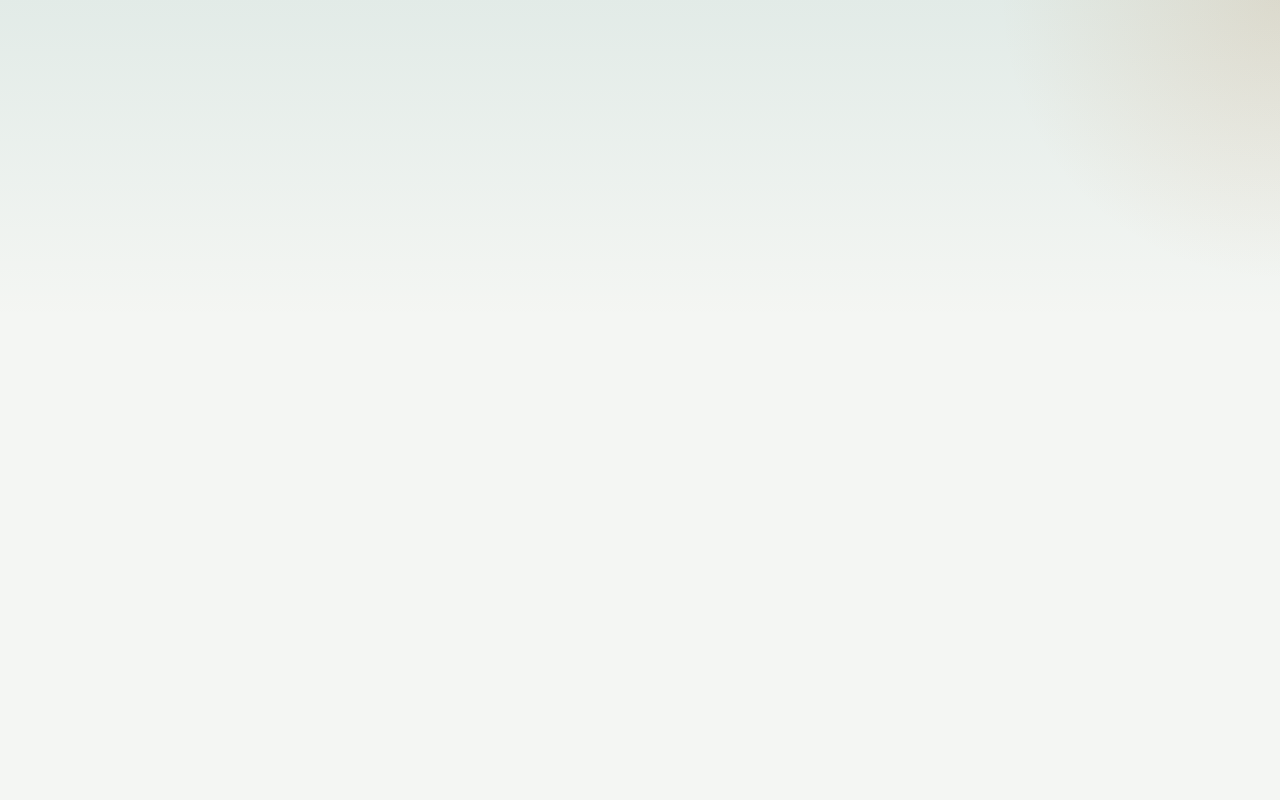
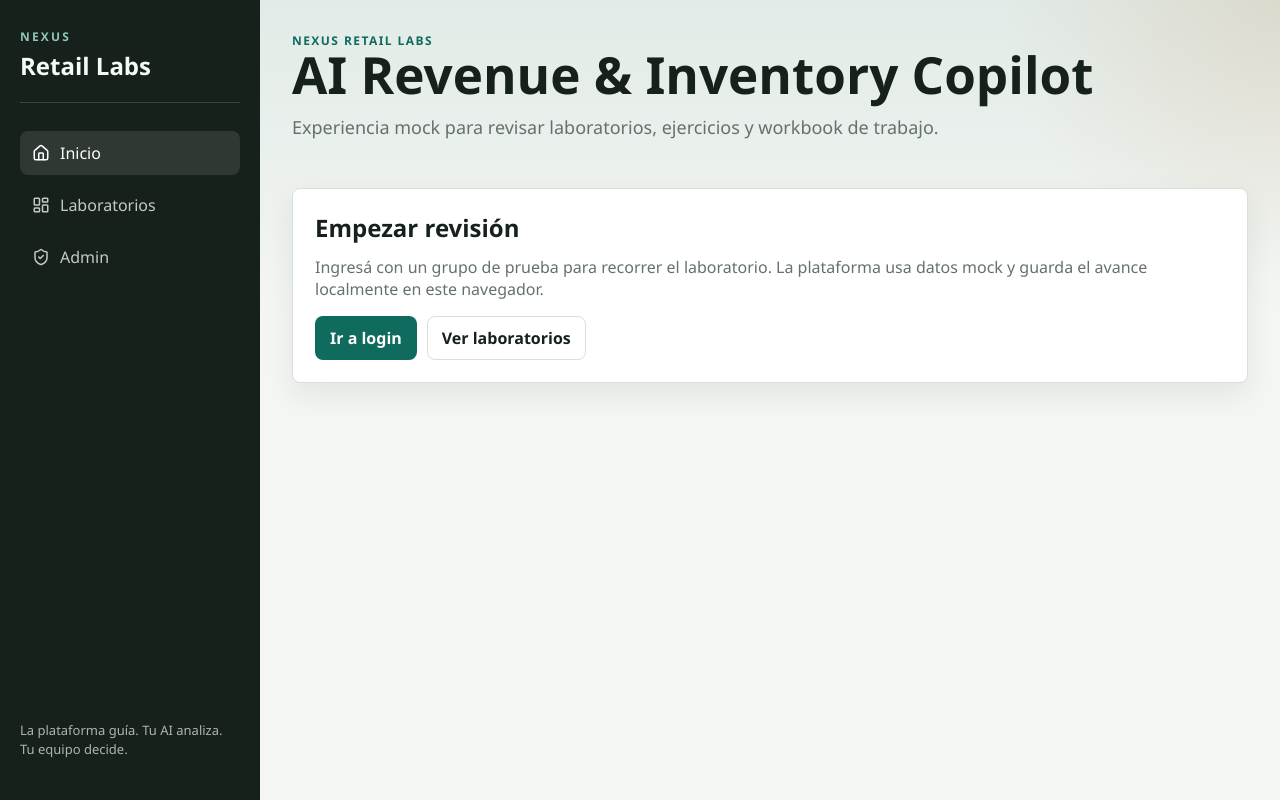
Before and after one commit to marcelo-riva/ucema-ai-retail, a Next.js app in the folder laboratorio_v3/apps/web/: page / in a window 1280 px wide. Before the commit this address had no page. Built offline with nearby package versions, Linux system fonts and the light colour scheme.

Commit message:
fix(lab-v3): export static Amplify build

```diff
--- a/laboratorio_v3/apps/web/next.config.mjs
+++ b/laboratorio_v3/apps/web/next.config.mjs
@@ -3,7 +3,9 @@ const nextConfig = {
   experimental: {
     externalDir: true
   },
-  reactStrictMode: true
+  output: "export",
+  reactStrictMode: true,
+  trailingSlash: true
 };
 
 export default nextConfig;
--- a/laboratorio_v3/apps/web/src/app/page.tsx
+++ b/laboratorio_v3/apps/web/src/app/page.tsx
@@ -1,5 +1,34 @@
-import { redirect } from "next/navigation";
+import Link from "next/link";
+import { AppShell } from "../components/AppShell";
 
 export default function HomePage() {
-  redirect("/login");
+  return (
+    <AppShell>
+      <header className="topbar">
+        <div>
+          <div className="eyebrow">NEXUS Retail Labs</div>
+          <h1>AI Revenue & Inventory Copilot</h1>
+          <p className="lead">
+            Experiencia mock para revisar laboratorios, ejercicios y workbook de trabajo.
+          </p>
+        </div>
+      </header>
+
+      <section className="card">
+        <h2>Empezar revisión</h2>
+        <p className="muted">
+          Ingresá con un grupo de prueba para recorrer el laboratorio. La plataforma usa
+          datos mock y guarda el avance localmente en este navegador.
+        </p>
+        <div className="buttonRow">
+          <Link className="button primary" href="/login" prefetch={false}>
+            Ir a login
+          </Link>
+          <Link className="button secondary" href="/labs" prefetch={false}>
+            Ver laboratorios
+          </Link>
+        </div>
+      </section>
+    </AppShell>
+  );
 }
```
Also changed, not shown: 2 other files (tests, documents, lock files or other folders).
